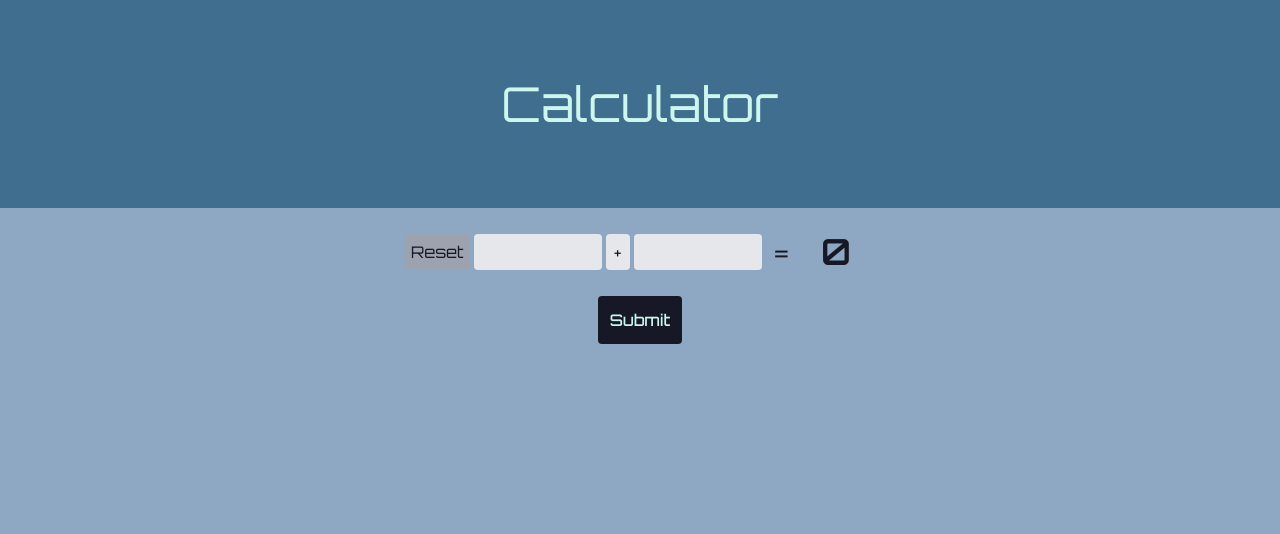
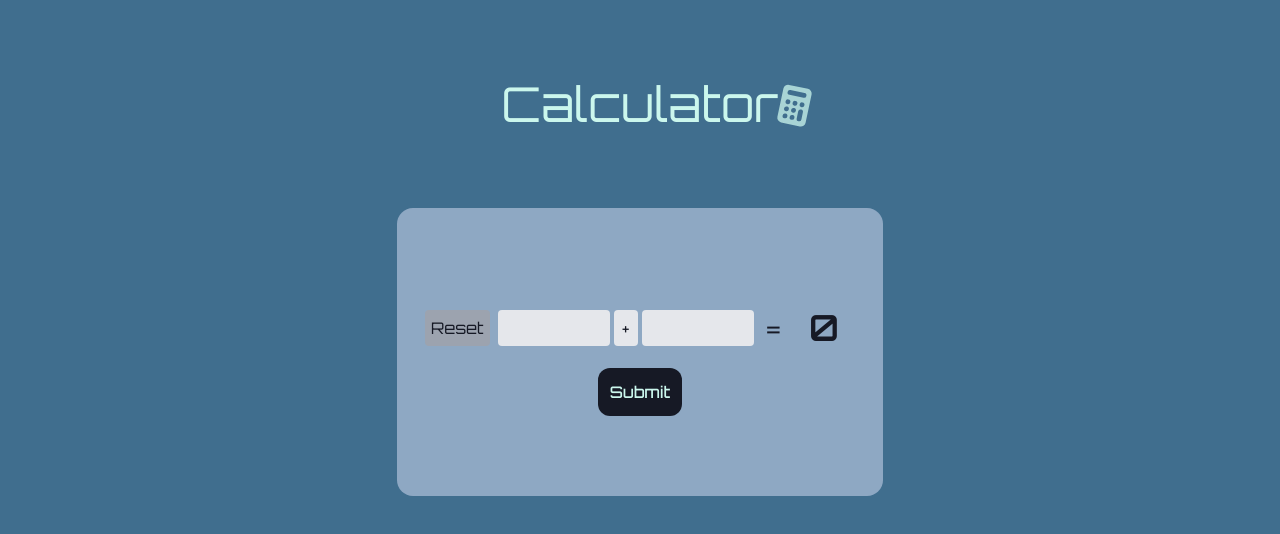
Before and after one commit to Miid0/Mini_Calculator, a website with bundled scripts: page public/index.html in a window 1280 px wide. Built offline with nearby package versions, Linux system fonts and the light colour scheme.

Commit message:
adding a calculator icon next to title, changning some styles, and handling floats cases

```diff
--- a/package.json
+++ b/package.json
@@ -4,8 +4,8 @@
     "typescript": "^4.6.2"
   },
   "scripts": {
-    "build-css": "npx tailwindcss build ./public/CSS/input.css -o ./public/CSS/output.css",
-    "build": "tsc"
+    "build-css": "npx tailwindcss build ./public/CSS/input.css -o ./public/CSS/output.css -w",
+    "build": "tsc -w"
   },
   "keywords": [],
   "author": "",
--- a/public/CSS/input.css
+++ b/public/CSS/input.css
@@ -9,7 +9,7 @@
 }
 
 .btn {
-	@apply hover:rounded-lg ease-out transition-all duration-300;
+	@apply hover:bg-button_text hover:text-button ease-in-out transition duration-300;
 }
 
 .error {
--- a/public/index.html
+++ b/public/index.html
@@ -9,19 +9,25 @@
 	<title>Test</title>
 </head>
 
-<body class="bg-secondary main-font">
-	<div class="flex justify-center p-20 bg-primary items-center">
+<body class="bg-primary main-font h-screen flex flex-col justify-start items-center">
+	<div class="p-20 relative">
+		<svg xmlns="http://www.w3.org/2000/svg"
+			class="h-14 w-12 absolute fill-button_text right-10 rotate-12 bottom-18 opacity-75" viewBox="0 0 20 22">
+			<path fill-rule="evenodd"
+				d="M6 2a2 2 0 00-2 2v12a2 2 0 002 2h8a2 2 0 002-2V4a2 2 0 00-2-2H6zm1 2a1 1 0 000 2h6a1 1 0 100-2H7zm6 7a1 1 0 011 1v3a1 1 0 11-2 0v-3a1 1 0 011-1zm-3 3a1 1 0 100 2h.01a1 1 0 100-2H10zm-4 1a1 1 0 011-1h.01a1 1 0 110 2H7a1 1 0 01-1-1zm1-4a1 1 0 100 2h.01a1 1 0 100-2H7zm2 1a1 1 0 011-1h.01a1 1 0 110 2H10a1 1 0 01-1-1zm4-4a1 1 0 100 2h.01a1 1 0 100-2H13zM9 9a1 1 0 011-1h.01a1 1 0 110 2H10a1 1 0 01-1-1zM7 8a1 1 0 000 2h.01a1 1 0 000-2H7z"
+				clip-rule="evenodd" />
+		</svg>
 		<h1 class="text-5xl text-button_text">Calculator</h1>
 	</div>
-	<div class="flex justify-center">
-		<div class="flex items-center">
-			<button
-				class="text-center rounded bg-gray-400 text-button hover:text-button_text hover:bg-red-600 transition-all duration-200 p-1.5 outline-none"
-				id="reset">Reset</button>
-		</div>
-		<form class="flex justify-center items-center">
+	<div class="flex flex-col justify-center bg-secondary h-72 rounded-2xl">
+		<form class="flex justify-center items-center px-6 max-w-xl">
+			<div class="flex px-1">
+				<button
+					class="text-center rounded bg-gray-400 text-button hover:text-button_text hover:bg-red-600 transition-all duration-200 p-1.5 outline-none"
+					id="reset">Reset</button>
+			</div>
 			<input
-				class="rounded font-normal outline-none w-32 h-9 bg-gray-200 text-center m-1 appearance-none overflow-hidden"
+				class="rounded font-normal outline-none w-28 h-9 bg-gray-200 text-center m-1 appearance-none overflow-hidden"
 				type="number" id="num1">
 			<select name="sign" id="sign"
 				class="rounded font-normal outline-none p-1.5 bg-gray-200 text-center appearance-none text-button">
@@ -30,16 +36,17 @@
 				<option value="x">x</option>
 				<option value="/">/</option>
 			</select>
-			<input class="rounded font-normal outline-none w-32 h-9 bg-gray-200 text-center m-1" type="number"
+			<input class="rounded font-normal outline-none w-28 h-9 bg-gray-200 text-center m-1" type="number"
 				id="num2">
 			<span class="m-2 text-button text-2xl">&equals;</span>
-			<div class="text-button_text font-bold p-6" id="output">
+			<div class="text-button_text font-bold p-5" id="output">
 				<p class="text-button text-center text-4xl" id="zero">0</p>
 			</div>
 		</form>
-	</div>
-	<div class="flex justify-center items-center">
-		<button class="rounded p-3 outline-none bg-button text-button_text btn font-medium" id="submit">Submit</button>
+		<div class="flex justify-center items-center">
+			<button class="rounded-xl p-3 outline-none bg-button text-button_text btn font-medium"
+				id="submit">Submit</button>
+		</div>
 	</div>
 </body>
 <script src="./App.js"></script>
--- a/src/App.ts
+++ b/src/App.ts
@@ -23,8 +23,8 @@ reset?.addEventListener('click', e => {
 })
 
 button?.addEventListener('click', e => {
-	let numOne = parseInt(inputOne.value);
-	let numTwo = parseInt(inputTwo.value);
+	let numOne = parseFloat(inputOne.value);
+	let numTwo = parseFloat(inputTwo.value);
 	let result: number;
 	if (remain) {
 		clearFields();
```
Also changed, not shown: public/CSS/output.css.
